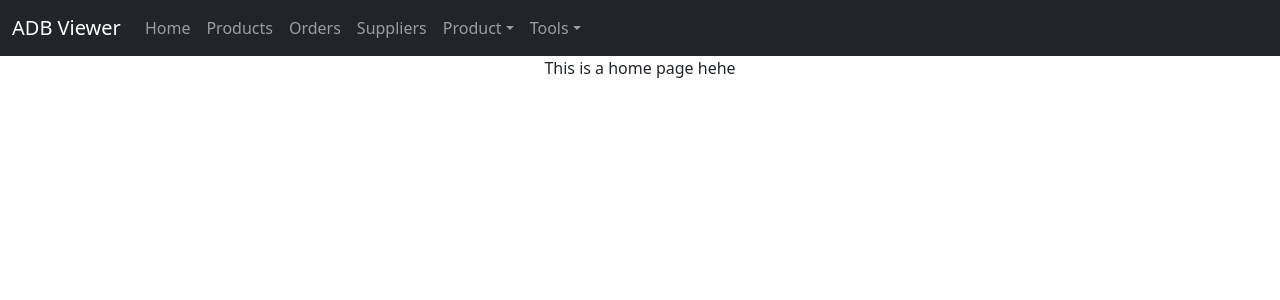
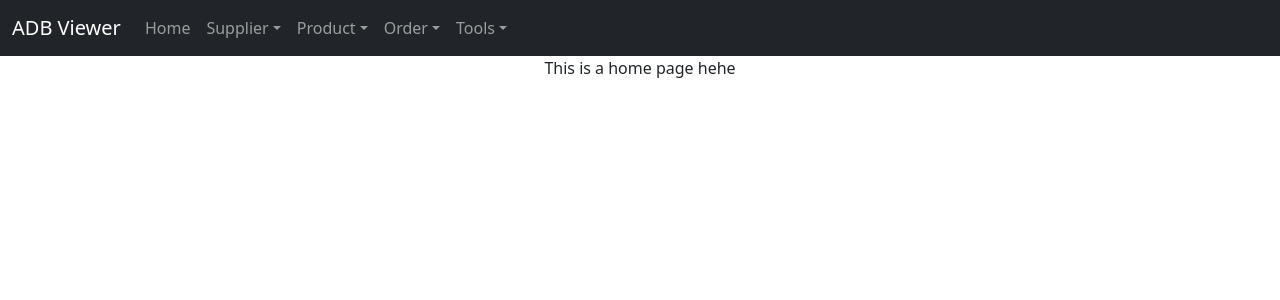
Before and after one commit to edwinsanjaya/adb-ui, a React (Create React App) app in the folder client/: page / in a window 1280 px wide. Shown: the top 300 px of the page. Built offline with nearby package versions, Linux system fonts and the light colour scheme.

Commit message:
Update header
Update header

```diff
--- a/client/src/components/Header.js
+++ b/client/src/components/Header.js
@@ -28,22 +28,35 @@ function Header(args) {
             <NavItem>
               <NavLink href="/">Home</NavLink>
             </NavItem>
-            <NavItem>
-              <NavLink href="/products/">Products</NavLink>
-            </NavItem>
-            <NavItem>
-              <NavLink href="/products/">Orders</NavLink>
-            </NavItem>
-            <NavItem>
-              <NavLink href="/suppliers/">Suppliers</NavLink>
-            </NavItem>
+            <UncontrolledDropdown nav inNavbar>
+              <DropdownToggle nav caret>
+                Supplier
+              </DropdownToggle>
+              <DropdownMenu end>
+                <DropdownItem href="/suppliers/search">Search</DropdownItem>
+                <DropdownItem>Map</DropdownItem>
+                <DropdownItem divider />
+                <DropdownItem>Reset</DropdownItem>
+              </DropdownMenu>
+            </UncontrolledDropdown>
             <UncontrolledDropdown nav inNavbar>
               <DropdownToggle nav caret>
                 Product
               </DropdownToggle>
               <DropdownMenu end>
                 <DropdownItem href="/products/search">Search</DropdownItem>
-                <DropdownItem>Option 2</DropdownItem>
+                <DropdownItem>Map</DropdownItem>
+                <DropdownItem divider />
+                <DropdownItem>Reset</DropdownItem>
+              </DropdownMenu>
+            </UncontrolledDropdown>
+            <UncontrolledDropdown nav inNavbar>
+              <DropdownToggle nav caret>
+                Order
+              </DropdownToggle>
+              <DropdownMenu end>
+                <DropdownItem href="/orders/search">Search</DropdownItem>
+                <DropdownItem>Map</DropdownItem>
                 <DropdownItem divider />
                 <DropdownItem>Reset</DropdownItem>
               </DropdownMenu>
@@ -54,8 +67,8 @@ function Header(args) {
               </DropdownToggle>
               <DropdownMenu end>
                 <DropdownItem href="/tools/query">Query Tools</DropdownItem>
-                <DropdownItem>Map Tools</DropdownItem>
-                <DropdownItem>Graph Tools</DropdownItem>
+                <DropdownItem href="/map/box">Map Tools</DropdownItem>
+                <DropdownItem href="https://workspace-preview.neo4j.io/workspace/explore" target="_blank" rel="noopener noreferrer">Graph Tools</DropdownItem>
                 <DropdownItem divider />
                 <DropdownItem>Reset</DropdownItem>
               </DropdownMenu>
```
